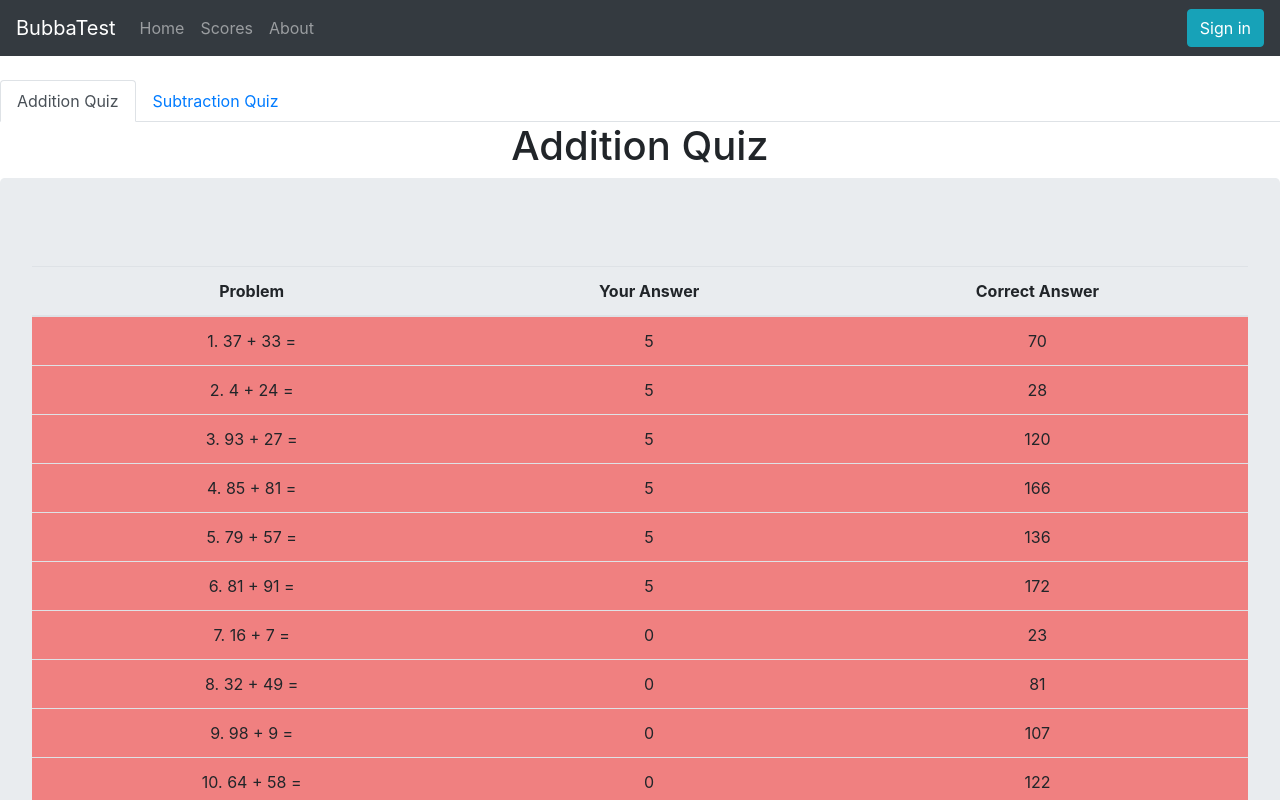
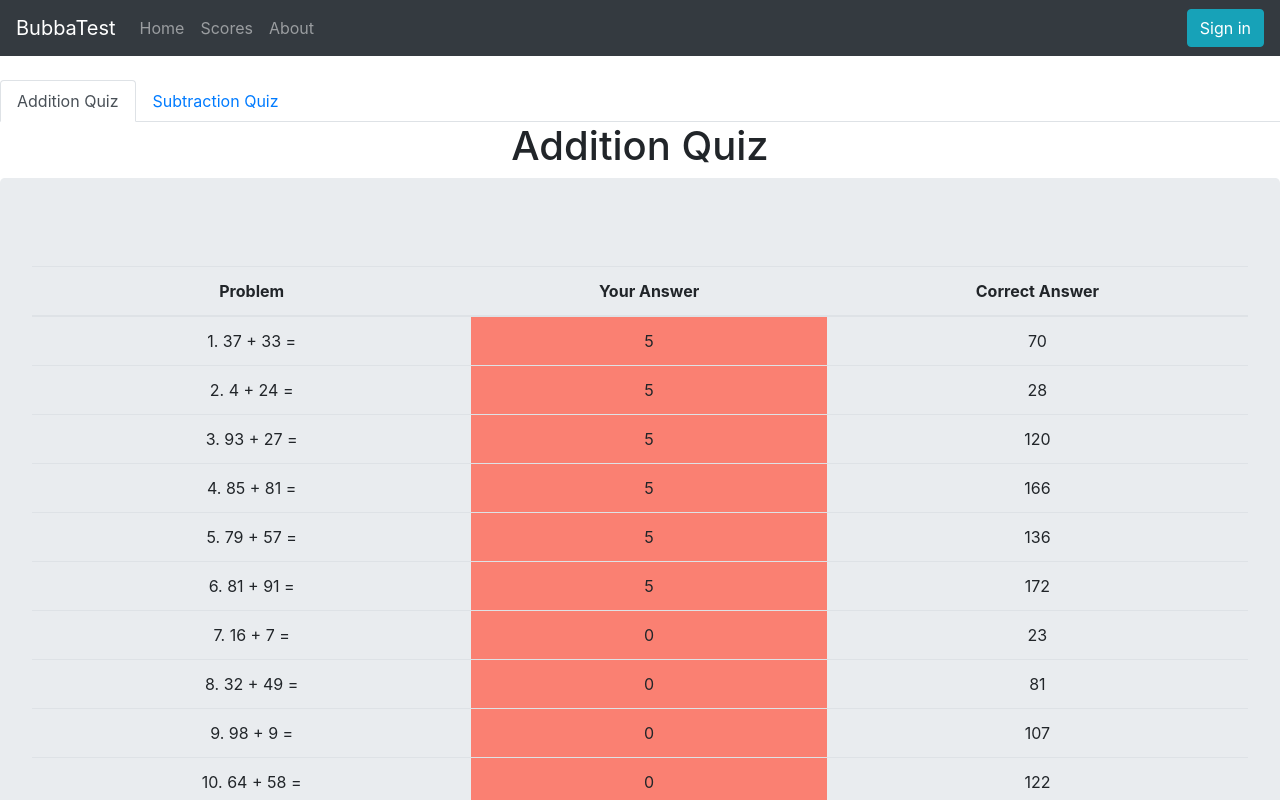
Before and after one commit to bearados/bubba, a React (Create React App) app in the folder client/: page / in a window 1280 px wide. Both pictures are taken after typing "5", "5", "5", "5", "5", "5" into the empty fields and a click on the button "Submit Answers". Shown: the top 800 px of the page. Built offline with nearby package versions, Linux system fonts and the light colour scheme; no server answers.

Commit message:
show incorrect answers

```diff
--- a/client/src/components/QuizA.js
+++ b/client/src/components/QuizA.js
@@ -66,10 +66,10 @@ function returnRes(AnsArray, ResArray, plist){
     var oki = 0;
     for(oki = 0; oki < 15; oki++){
         if(AnsArray[oki] == sums[oki]){
-            ResArray.push(<tr style={{ backgroundColor :"aquamarine"}}><td>{plist[oki]}</td><td>{AnsArray[oki]}</td><td>{sums[oki]}</td></tr>);
+            ResArray.push(<tr><td>{plist[oki]}</td><td style={{ backgroundColor :"mediumaquamarine"}} >{AnsArray[oki]}</td><td>{sums[oki]}</td></tr>);
         }
         else{
-            ResArray.push(<tr style={{ backgroundColor :"lightcoral"}}><td>{plist[oki]}</td><td>{AnsArray[oki]}</td><td>{sums[oki]}</td></tr>);
+            ResArray.push(<tr ><td>{plist[oki]}</td><td style={{ backgroundColor :"salmon"}}>{AnsArray[oki]}</td><td>{sums[oki]}</td></tr>);
         }
     }
     return ResArray;
```
